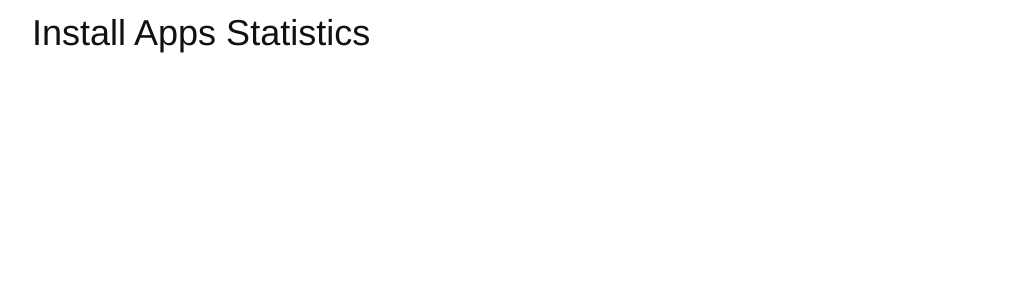
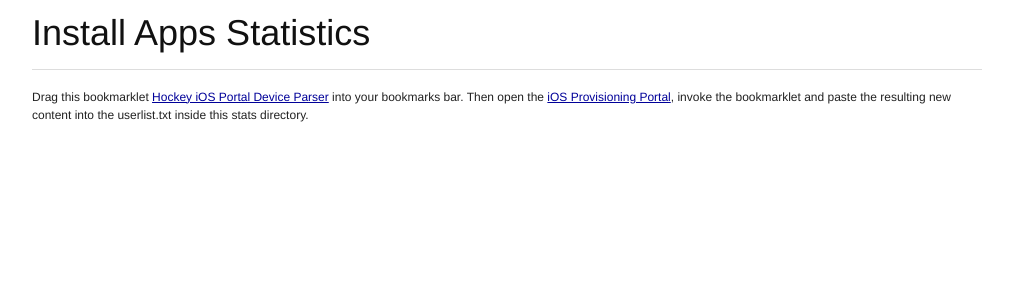
Before and after one commit to bitstadium/HockeyKit, a PHP site: page /stats/index.php in a window 1280 px wide. Shown: the top 300 px of the page, without its empty margins (133-1146 px from the left). Run offline with PHP 8.4, Linux system fonts and the light colour scheme.

Commit message:
Add bookmarklet into stats page to easily get the list of UDIDs and names from the iOS Provisioning Portal device page

```diff
--- a/server/php/public/stats/index.php
+++ b/server/php/public/stats/index.php
@@ -67,6 +67,9 @@
                 endforeach;
             ?>
 
+              <hr/>
+              <p>Drag this bookmarklet <a href='javascript:(function(){var expIDs = /<td class="id" title="([^"]+)/g;var elIDs= document.body.innerHTML.match(expIDs);var expNames=/<td class="name">.*?<span([^<]+)/g;var elNames=document.body.innerHTML.match(expNames);var content = "";for (var i=0; i<elIDs.length; i++){var id=elIDs[i].substr(elIDs[i].lastIndexOf("79ba73aa62ee2bcf89cf1f88266ea89008565ef5quot;")+1);var name="";if (elNames[i].search("<span title=")>-1){var start=elNames[i].lastIndexOf("title=")+7;var amount=elNames[i].lastIndexOf(">")-1-start;name=elNames[i].substr(start,amount);}else{name=elNames[i].substr(elNames[i].lastIndexOf(">")+1);}content+=id+";"+name+"\n";}document.body.innerHTML=content;alert("Copy the content and paste it into userlist.txt in your Hockey stats directory")}());'>Hockey iOS Portal Device Parser</a> into your bookmarks bar. Then open the <a href="https://developer.apple.com/ios/manage/devices/index.action">iOS Provisioning Portal</a>, invoke the bookmarklet and paste the resulting new content into the userlist.txt inside this stats directory.</p>
+
             </div>
         </div>
     </body>
```
